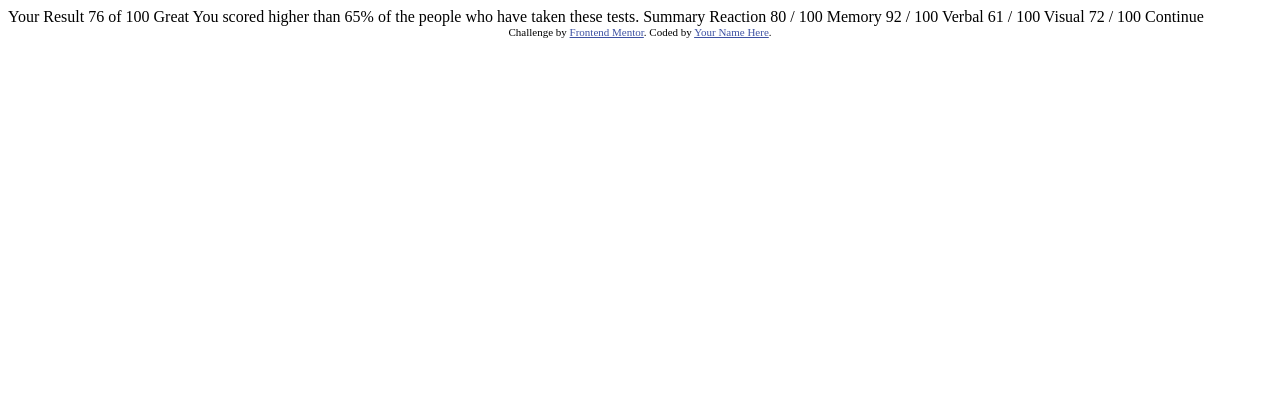
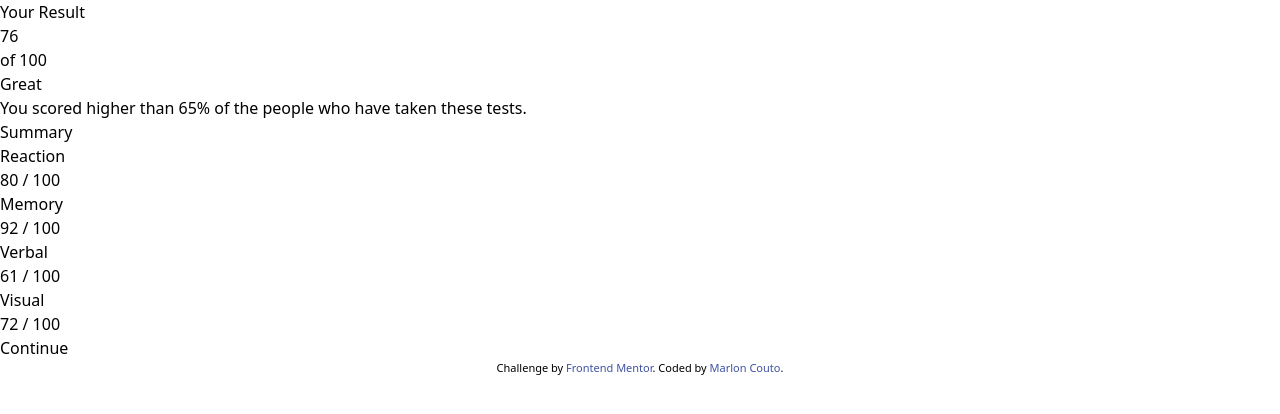
Before and after one commit to devpatola/results-summary-component, a plain HTML site: page index.html in a window 1280 px wide. Drawn offline with nearby package versions, Linux system fonts and the light colour scheme.

Commit message:
Add HTML tags

```diff
--- a/index.html
+++ b/index.html
@@ -1,47 +1,115 @@
 <!DOCTYPE html>
 <html lang="en">
   <head>
-  <meta charset="UTF-8">
-  <meta name="viewport" content="width=device-width, initial-scale=1.0"> <!-- displays site properly based on user's device -->
+    <meta charset="UTF-8" />
+    <meta name="viewport" content="width=device-width, initial-scale=1.0" />
+    <!-- displays site properly based on user's device -->
 
-  <link rel="icon" type="image/png" sizes="32x32" href="./assets/images/favicon-32x32.png">
+    <link
+      rel="icon"
+      type="image/png"
+      sizes="32x32"
+      href="./assets/images/favicon-32x32.png"
+    />
 
     <title>Frontend Mentor | Results summary component</title>
 
-  <!-- Feel free to remove these styles or customise in your own stylesheet 👍 -->
+    <!-- Tailwind -->
+    <script src="https://cdn.tailwindcss.com"></script>
+    <script>
+      tailwind.config = {
+        theme: {
+          extend: {
+            screens: {
+              sm: "375px",
+              xl: "1440px",
+            },
+            colors: {
+              primary: {
+                "light-red": "hsl(0,100%,67%)",
+                "orangey-yellow": "hsl(39,100%,56%)",
+                "green-teal": "hsl(166,100%,37%)",
+                "cobalt-blue": "hsl(234,85%,45%)",
+              },
+              gradient: {
+                "light-slate-blue": "hsl(252,100%,67%)",
+                "light-royal-blue": "hsl(241,81%,54%)",
+                "violet-blue": "hsl(256,72%,46%,1)",
+                "persian-blue": "hsl(241,72%,46%,0)",
+              },
+              neutral: {
+                "pale-blue": "hsl(221,100%,96%)",
+                "light-lavender": "hsl(241,100%,89%)",
+                "dark-gray-blue": "hsl(224,30%,27%)",
+              },
+            },
+            fontFamily: {
+              hanken: ["Hanken Grotesk", "sans-serif"],
+            },
+          },
+        },
+      };
+    </script>
+
+    <!-- Feel free to remove these styles or customize in your own stylesheet 👍 -->
     <style>
-    .attribution { font-size: 11px; text-align: center; }
-    .attribution a { color: hsl(228, 45%, 44%); }
+      .attribution {
+        font-size: 11px;
+        text-align: center;
+      }
+      .attribution a {
+        color: hsl(228, 45%, 44%);
+      }
+      @font-face {
+        font-family: "Hanken Grotesk";
+        src: url(./fonts/static/HankenGrotesk-Bold.ttf),
+          url(./fonts/static/HankenGrotesk-ExtraBold.ttf),
+          url(./fonts/static/HankenGrotesk-Medium.ttf);
+      }
+      /* p {
+        font-size: 18px;
+      } */
     </style>
   </head>
   <body>
-
-  Your Result
-  76
-  of 100
-
-  Great
+    <main>
+      <div>
+        <h3>Your Result</h3>
+        <h1>76</h1>
+        <p>of 100</p>
+        <h2>Great</h2>
+        <p>
           You scored higher than 65% of the people who have taken these tests.
-
-  Summary
-
-  Reaction
-  80 / 100
-
-  Memory
-  92 / 100
-
-  Verbal
-  61 / 100
-
-  Visual
-  72 / 100
-
-  Continue
-
-  <div class="attribution">
-    Challenge by <a href="https://www.frontendmentor.io?ref=challenge" target="_blank">Frontend Mentor</a>.
-    Coded by <a href="#">Your Name Here</a>.
+        </p>
       </div>
+      <div>
+        <h2>Summary</h2>
+        <div>
+          <div>
+            <h3>Reaction</h3>
+            <p>80 / 100</p>
+          </div>
+          <div>
+            <h3>Memory</h3>
+            <p>92 / 100</p>
+          </div>
+          <div>
+            <h3>Verbal</h3>
+            <p>61 / 100</p>
+          </div>
+          <div>
+            <h3>Visual</h3>
+            <p>72 / 100</p>
+          </div>
+        </div>
+      </div>
+      <button>Continue</button>
+    </main>
+    <footer class="attribution">
+      Challenge by
+      <a href="https://www.frontendmentor.io?ref=challenge" target="_blank"
+        >Frontend Mentor</a
+      >. Coded by <a href="#">Marlon Couto</a>.
+    </footer>
   </body>
 </html>
```
Lines whose indentation alone changed are shown as unchanged.
